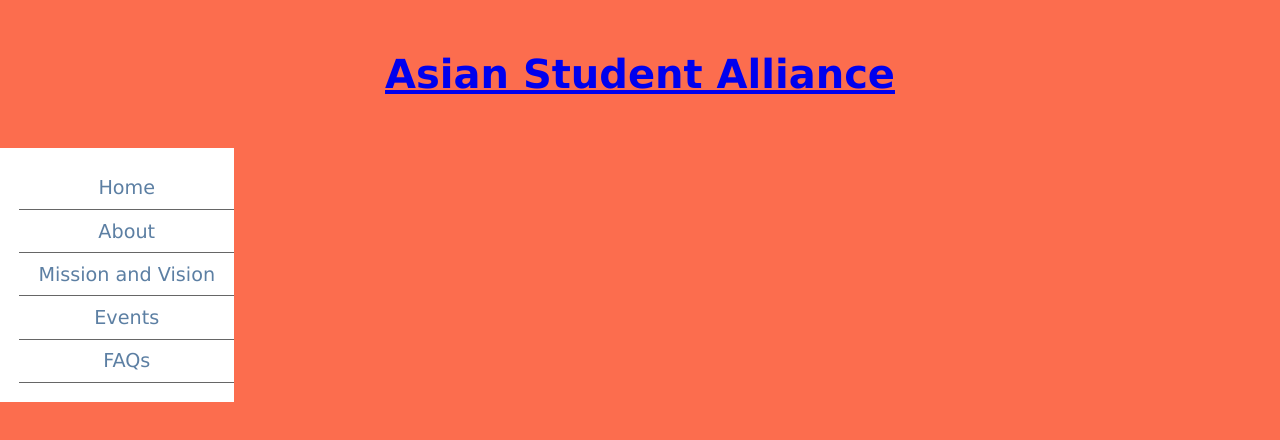
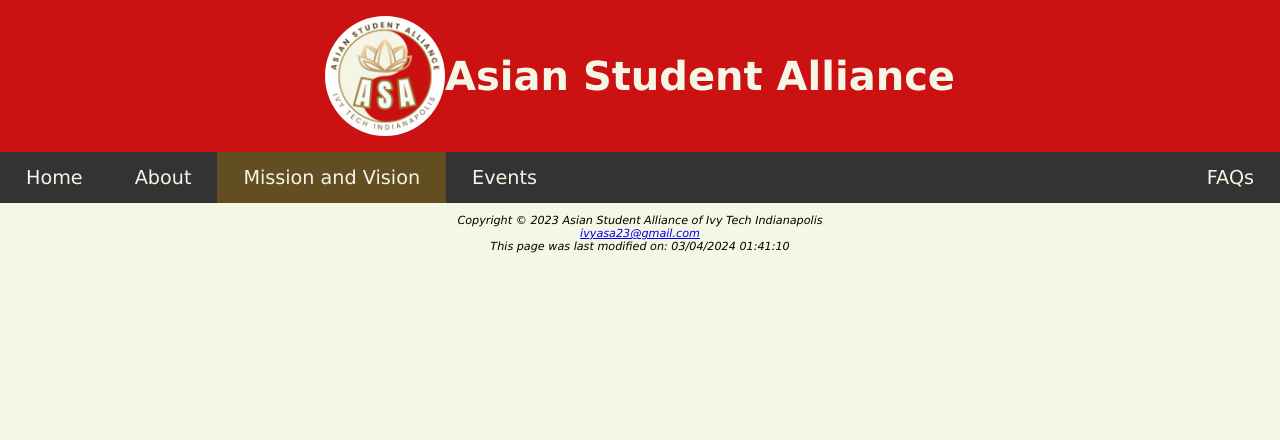
Before and after one commit to LiongsonEnzo/FinalsProject_SDEV153, a plain HTML site: page missionvision.html in a window 1280 px wide. Drawn offline with Linux system fonts and the light colour scheme.

Commit message:
Second commit
Added some images for header and had a color theme.

```diff
--- a/missionvision.html
+++ b/missionvision.html
@@ -8,6 +8,7 @@
 </head>
 <body>
     <header>
+        <img class="logo" src="ASAlogoWhite.png" alt="Asian Student Alliance logo">
         <h1> <a href="index.html"> Asian Student Alliance </a></h1>
     </header>
 
@@ -15,18 +16,26 @@
         <ul>
             <li><a href="index.html"> Home </a></li>
             <li><a href="about.html"> About </a></li>
-            <li><a href="missionvision.html"> Mission and Vision</a></li>
+            <li><a class="active" href="missionvision.html"> Mission and Vision</a></li>
             <li><a href="events.html"> Events </a></li>
-            <li><a href="faqs.html"> FAQs </a></li>
+            <li style="float: right;"><a href="faqs.html"> FAQs </a></li>
         </ul>
     </nav>
 
     <main>
-
+        <section></section>
+        <section></section>
     </main>
 
     <footer>
-
+        Copyright © 2023 Asian Student Alliance of Ivy Tech Indianapolis
+        <br>
+        <a href="ivyasa23@gmail.com">ivyasa23@gmail.com</a>
+        <div>
+        <script>
+            document.write("This page was last modified on: " + document.lastModified)
+        </script>
+    </div>
     </footer>
 </body>
 </html>
--- a/style.css
+++ b/style.css
@@ -1,46 +1,74 @@
+/* This is the header portion of the code */
+header {
+    background-color: #CB1112;
+    padding: 1em;
+    display: flex;
+    justify-content: center;
+    align-items: center;
+}
+
+header h1 {
+    text-align: center;
+    font-size: 2.5em;
+    margin: 0;
+}
+
+header a {
+    text-decoration: none;
+    color: #F5F6E6;
+}
+
+.logo {
+    float: right;
+    width: 120px;
+    border-radius: 50em;
+}
+
+/* This is the nav portion of the code */
+nav {
+    text-align: center;
+    font-size: 1.2em;
+}
+nav a {
+    text-decoration: none;
+}
+nav a:hover {
+    background-color: #F5F6E6;
+    color: #624E21;
+}
+nav ul {
+    list-style-type: none;
+    margin: 0;
+    padding: 0;
+    overflow: hidden;
+    background-color: #333;
+    position: sticky;
+    top: 0;
+}
+nav li {
+    float: left;
+}
+nav li a {
+    display: block;
+    color: #F5F6E6;
+    text-align: center;
+    padding: 14px 26px;
+    text-decoration: none;
+}
+.active {
+    background-color: #624E21;
+}
+
+/*  */
 * {
     box-sizing: border-box;
 }
 body {
-    background-color: #FC6D4E;
-    color: #666666;
+    background-color: #F5F6E6;
     font-family: Verdana, Arial, sans-serif;
     margin: 0;
 }
-nav {
-    text-align: center;
-    background-color: #FFFFFF;
-    font-size: 1.2em;
-    float: left;
-}
-nav a {
-    text-decoration: none;
-}
-nav a:link {
-    color: #5C7FA3;
-}
-nav a:visited {
-    color: #344873;
-}
-nav a:hover {
-    color: #5C7FA3;
-}
-nav ul {
-    padding-left: 1em;
-    list-style-type: none;
-}
-nav li {
-    padding-top: .5em;
-    padding-bottom: .5em;
-    padding-left: 1em;
-    padding-right: 1em;
-    border-bottom: 1px solid;
-}
-h1 {
-    text-align: center;
-    padding: .6em;
-    font-size: 2.5em;
-}
+
 section {
     float: left;
     width: 33%;
@@ -48,3 +76,9 @@
     padding-right: 2em;
     background-color: #344873;
 }
+footer {
+    font-size: .70em;
+    font-style: italic;
+    text-align: center;
+    padding: 1em;
+  }
```
Also changed, not shown: about.html (+11 -4 lines), events.html (+11 -3 lines), faqs.html (+13 -4 lines), index.html (+11 -3 lines), ASAlogoClean.png (added), ASAlogoWhite.PNG (added).
